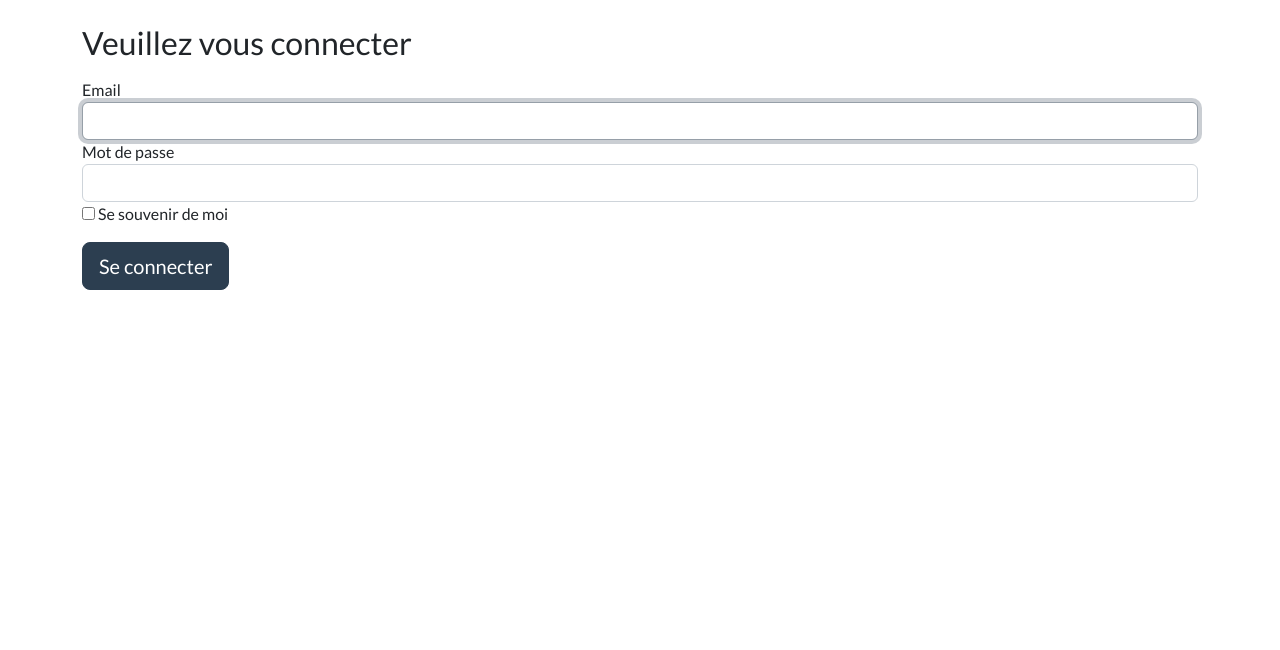
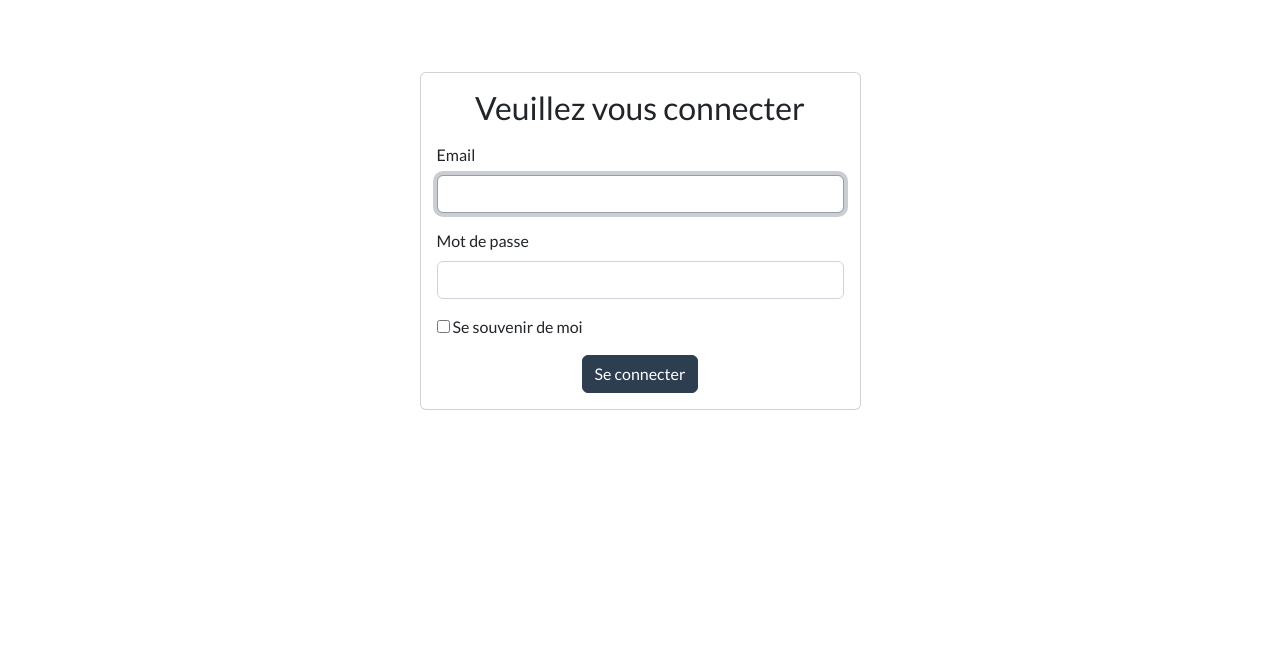
Before and after one commit to HnHoussi/Sortir.com, a Symfony app: template templates/security/login.html.twig in a window 1280 px wide. Shown: the part 48-698 px from the top of the page. Run offline with Twig, Linux system fonts and the light colour scheme; the template is opened without the code that fills it, so the values that code supplies are empty; some libraries are stand-ins or nearby versions.

Commit message:
fix layouts

```diff
--- a/templates/security/login.html.twig
+++ b/templates/security/login.html.twig
@@ -3,6 +3,11 @@
 {% block title %}Connexion{% endblock %}
 
 {% block body %}
+    <div class="container">
+        <div class="row mt-lg-5 justify-content-center">
+            <div class="col-lg-5">
+                <div class="card">
+                    <div class="card-body">
                         <form method="post" novalidate>
                             {% if error %}
                                 <div class="alert alert-danger">
@@ -15,12 +20,12 @@
                             {% endif %}
 
 
-        <h1 class="h3 mb-3 font-weight-normal">Veuillez vous connecter</h1>
-        <label for="username">Email</label>
-        <input type="email" value="{{ last_username }}" name="_username" id="username" class="form-control" autocomplete="email" required autofocus>
+                            <h1 class="h3 mb-3 font-weight-normal text-center">Veuillez vous connecter</h1>
+                            <label for="username" class="mb-2">Email</label>
+                            <input type="email" value="{{ last_username }}" name="_username" id="username" class="form-control mb-3" autocomplete="email" required autofocus>
 
-        <label for="password">Mot de passe</label>
-        <input type="password" name="_password" id="password" class="form-control" autocomplete="current-password" required>
+                            <label for="password" class="mb-2">Mot de passe</label>
+                            <input type="password" name="_password" id="password" class="form-control mb-3" autocomplete="current-password" required>
 
                             <input type="hidden" name="_csrf_token" data-controller="csrf-protection" value="{{ csrf_token('authenticate') }}">
 
@@ -29,8 +34,15 @@
                                 <label for="_remember_me">Se souvenir de moi</label>
                             </div>
 
-        <button class="btn btn-lg btn-primary" type="submit">
+                            <div class="text-center">
+                                <button class="btn btn-primary" type="submit">
                                     Se connecter
                                 </button>
+                            </div>
                         </form>
+                    </div>
+                </div>
+            </div>
+        </div>
+    </div>
 {% endblock %}
```
Also changed, not shown: templates/main/index.html.twig (+5 -5 lines). Lines whose indentation alone changed are shown as unchanged.
